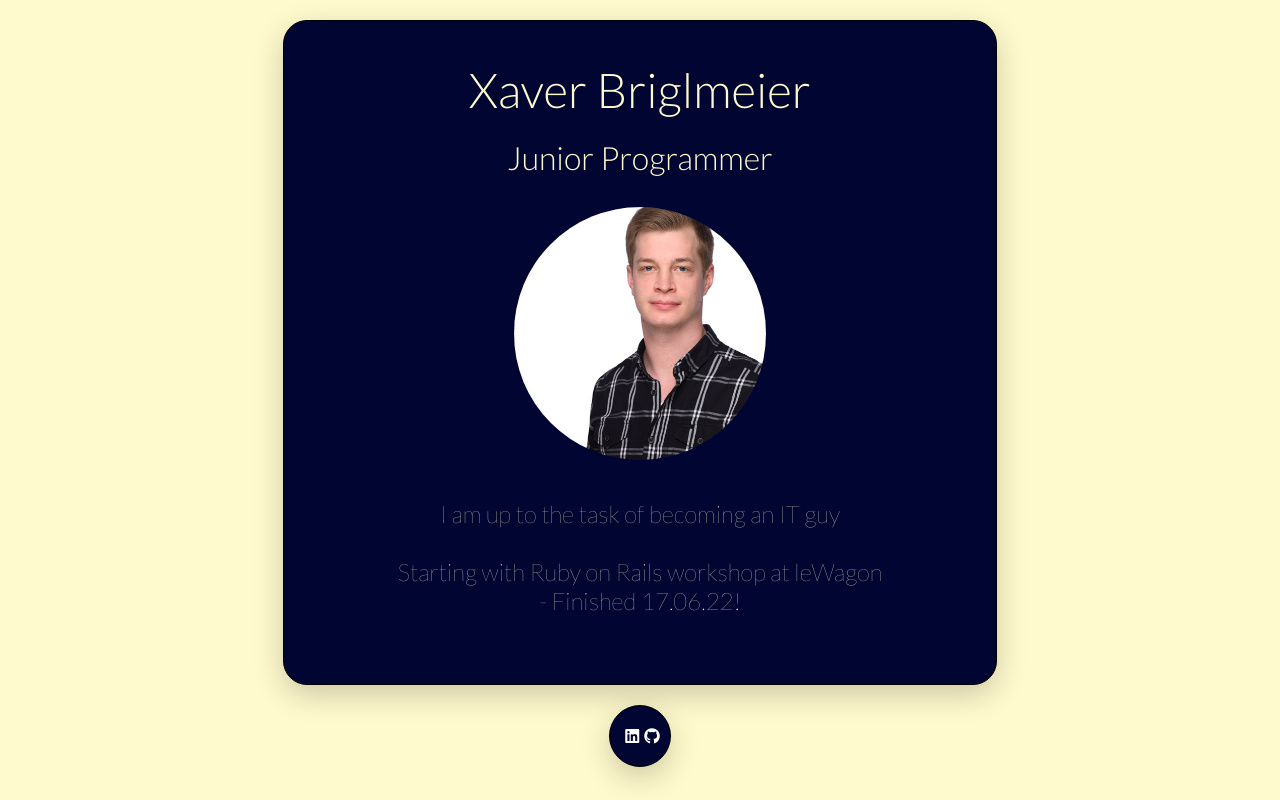
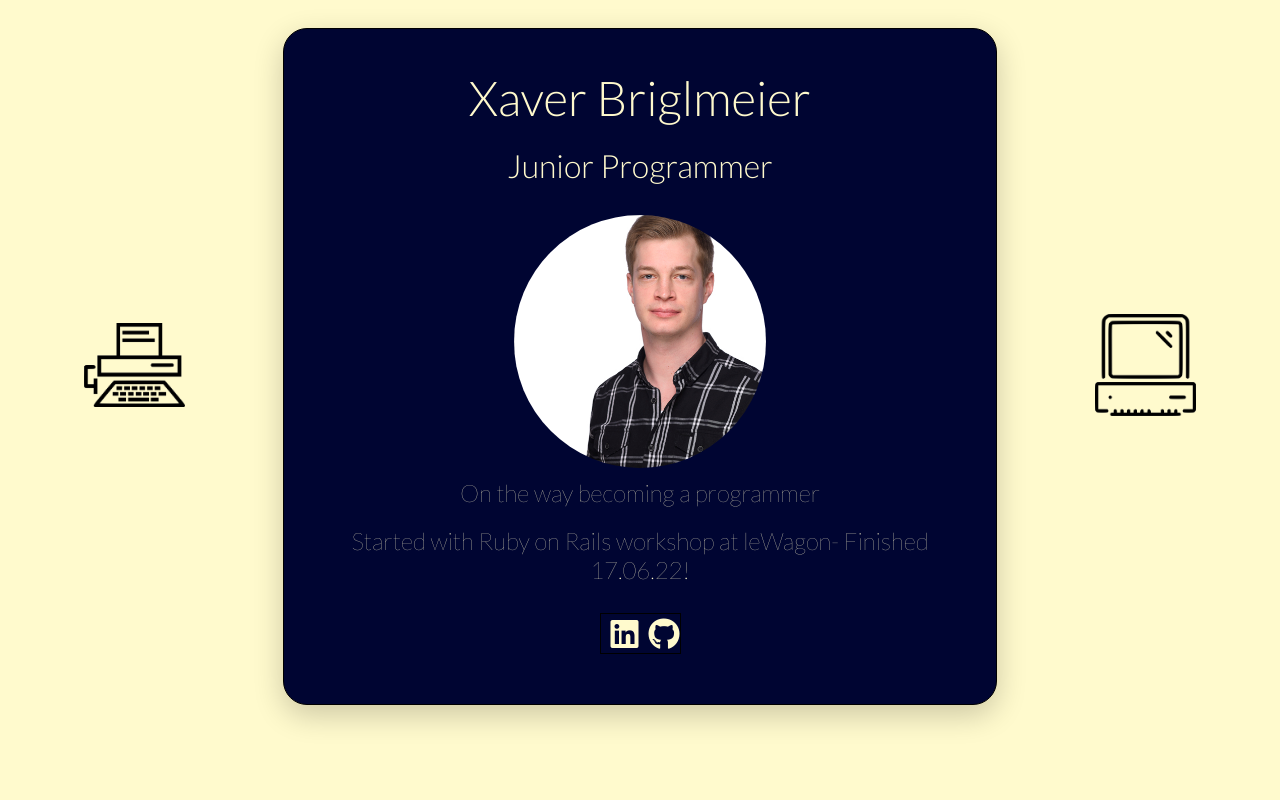
Before and after one commit to xabr/profile-webpage, a plain HTML site: page index.html in a window 1280 px wide. Drawn offline with Linux system fonts and the light colour scheme.

Commit message:
added images and styling to profile card

```diff
--- a/index.html
+++ b/index.html
@@ -11,23 +11,29 @@
     <link rel="stylesheet" href="style.css">
   </head>
   <body>
-    <!-- <div class="phone"> -->
+    <div class="layoutflexbox">
+      <div class="pc1">
+        <img src="images/pc1.png" alt="PC1" width="40%" height="30%">
+      </div>
       <div class="first-card container">
         <h1>Xaver Briglmeier</h1>
         <h2>Junior Programmer</h2>
         <img src="images/22982_11_09122016.jpg" id="img-first-card" alt="Xavers Face" width="40%" height="30%">
-        <p>I am up to the task of becoming an IT guy<br><br>
-        Starting with Ruby on Rails workshop at leWagon<br>
-        - Finished 17.06.22!</p>
+        <p>On the way becoming a programmer</p><br>
+        <p>Started with Ruby on Rails workshop at leWagon- Finished 17.06.22!</p>
+        <br>
+        <div class="social container">
+            <div class="social-element">
+              <a href="https://www.linkedin.com/in/xabr/" target="_blank"><i class="fa-brands fa-linkedin"></i></a>
+            </div>
+            <div class="social-ul">
+              <a href="https://github.com/xabr" target="_blank"><i class="fa-brands fa-github"></i></a>
+            </div>
+        </div>
       </div>
-      <div class="social container">
-          <div class="social-element">
-            <a href="https://linkedin.com/in/xabr" target="_blank"><i class="fa-brands fa-linkedin"></i></a>
-          </div>
-          <div class="social-ul">
-            <a href="https://github.com/xabr" target="_blank"><i class="fa-brands fa-github"></i></a>
-          </div>
+      <div class="pc2">
+        <img src="images/pc2.png" alt="PC2" width="40%" height="30%">
       </div>
-    <!-- </div> -->
+    </div>
   </body>
 </html>
--- a/style.css
+++ b/style.css
@@ -5,16 +5,24 @@ body {
   color: rgb(0, 0, 0);
   background-color: lemonchiffon;
   word-break: break-word;
+}
+.layoutflexbox {
+  display: flex;
+  justify-content: center;
+  align-items: center;
+  flex-direction: row;
+  flex-wrap: nowrap;
 
 }
 
-.phone {
-  border: 3px solid black;
-  background-color: black;
-  border-radius: 24px;
-  margin: 0 auto;
-  width: 60%;
-  padding: 10px;
+.pc1 {
+  text-align: center;
+  width: 20%;
+}
+
+.pc2 {
+  text-align: center;
+  width: 20%;
 }
 
 .first-card {
@@ -55,19 +63,19 @@ h2 {
 }
 
 p {
-  padding: 5px;
   font-weight: 100;
+  margin: 0 auto;
   font-size: 1.5em;
   color: lemonchiffon;
 }
 
 a {
   text-decoration: none;
-  color: rgb(255, 255, 255);
+  color: lemonchiffon;
 }
 
 a:hover {
-  color: rgb(0, 0, 0);
+  color: lemonchiffon;
 }
 
 
@@ -78,24 +86,14 @@ a:hover {
   flex-wrap: nowrap;
   justify-content: center;
   align-items: center;
-  box-shadow: 0 10px 30px rgba(0,0,0,.2);
-  background-color: #000532 !important;
-  border-radius: 50%;
-  height: 60px;
-  width: 60px;
+  font-size: 2em;
   margin: 10px auto;
   text-align: center;
 }
 
 .social-element {
-  padding: 0;
-  margin-left: 10px;
-  margin-right: 10px;
-  margin: 5px;
-}
-
-ul {
-  padding: 0;
+  padding-right: 10px;
+  padding-left: 10px;
 }
 
 @media (max-width: 960px) {
```
Also changed, not shown: images/pc1.png (added), images/pc2.png (added).
